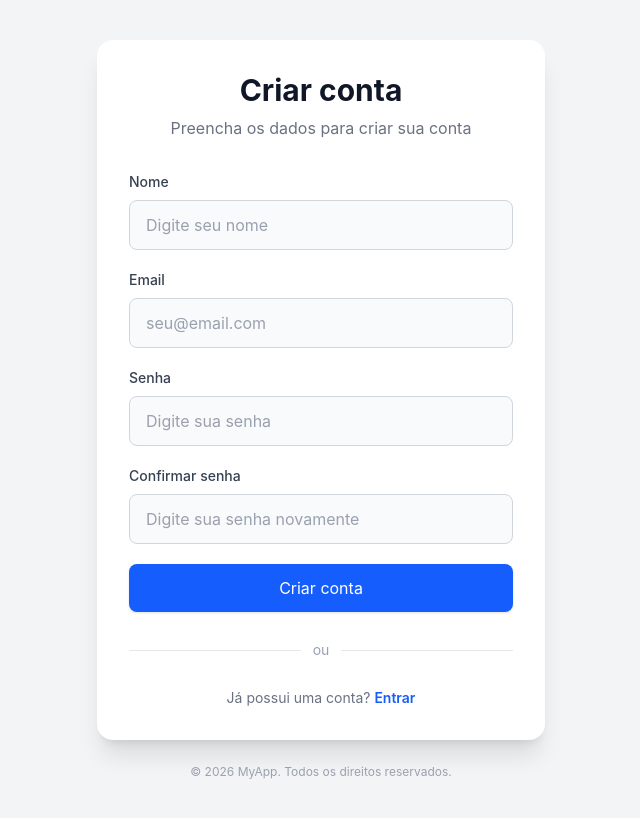
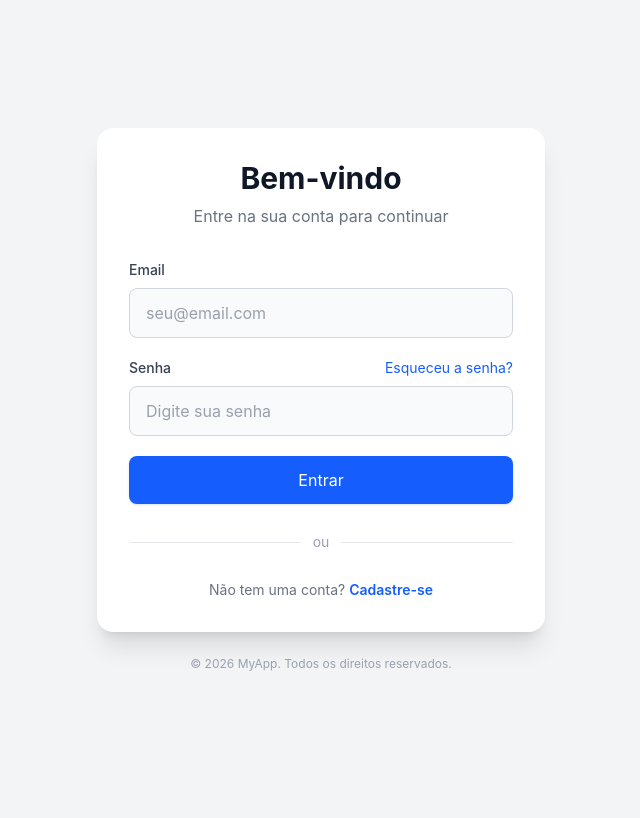
Before and after one commit to KlebersonDuarte/AutenticationSystem, a React (Vite) app in the folder frontend/: page /login in a window 1280 px wide. Shown: the whole page, without its empty margins (319-959 px from the left). Built offline with nearby package versions, Linux system fonts and the light colour scheme.

Commit message:
chore:Utilizando o React Router

```diff
--- a/frontend/package.json
+++ b/frontend/package.json
@@ -12,7 +12,8 @@
   "dependencies": {
     "@tailwindcss/vite": "^4.3.3",
     "react": "^19.2.8",
-    "react-dom": "^19.2.8"
+    "react-dom": "^19.2.8",
+    "react-router-dom": "^7.18.3"
   },
   "devDependencies": {
     "@babel/core": "^7.29.7",
--- a/frontend/src/App.tsx
+++ b/frontend/src/App.tsx
@@ -1,13 +1,18 @@
-//import Login from "./apps/login/login";
-//import Dashboard from "./apps/dashboard/dashboard";
+import {BrowserRouter, Route, Routes} from "react-router-dom";
+import Login from "./apps/login/login";
+import Dashboard from "./apps/dashboard/dashboard";
 import Register from "./apps/register/register";
 
 function App() {
   return (
     <>
-      {/* <Login /> */}
-      {/*<Dashboard />*/}
-      <Register />
+      <BrowserRouter>
+        <Routes>
+          <Route path="/login" element={<Login />} />
+          <Route path="/dashboard" element={<Dashboard />} />
+          <Route path="/register" element={<Register />} />
+        </Routes>
+      </BrowserRouter>
     </>
   );
 }
--- a/frontend/src/apps/dashboard/dashboard.tsx
+++ b/frontend/src/apps/dashboard/dashboard.tsx
@@ -1,4 +1,8 @@
+import {Link} from "react-router-dom";
+
 function Dashboard() {
+
+ //tODO: Implementar a lógica de autenticação e exibição de informações do usuário, incluindo chamadas à API para obter dados da conta e atividades recentes.
   return (
     <div className="min-h-screen bg-gray-100">
       <header className="bg-white border-b border-gray-200">
@@ -15,8 +19,9 @@ function Dashboard() {
 
               <p className="text-xs text-gray-500">Usuário</p>
             </div>
+<Link to="/login">
+            <button
 
-            <button
               type="button"
               className="
                                 px-4 py-2
@@ -31,6 +36,7 @@ function Dashboard() {
             >
               Sair
             </button>
+            </Link>
           </div>
         </div>
       </header>
--- a/frontend/src/apps/login/login.tsx
+++ b/frontend/src/apps/login/login.tsx
@@ -1,4 +1,8 @@
+import {Link} from "react-router-dom";
+
 function Login() {
+
+  //TODO: Implementar a lógica de autenticação de usuário, incluindo validação de formulário e envio de dados para o backend.
   return (
     <main className="min-h-screen bg-gray-100 flex items-center justify-center px-4">
       <div className="w-full max-w-md">
@@ -53,12 +57,12 @@ function Login() {
                   Senha
                 </label>
 
-                <a
-                  href="/forgot-password"
+                <Link
+                  to="/forgot-password"
                   className="text-sm text-blue-600 hover:text-blue-700 hover:underline"
                 >
                   Esqueceu a senha?
-                </a>
+                </Link>
               </div>
 
               <input
@@ -121,12 +125,12 @@ function Login() {
 
           <p className="text-center text-sm text-gray-500">
             Não tem uma conta?{" "}
-            <a
-              href="/register"
+            <Link
+              to="/register"
               className="font-semibold text-blue-600 hover:text-blue-700 hover:underline"
             >
               Cadastre-se
-            </a>
+            </Link>
           </p>
         </div>
 
--- a/frontend/src/apps/register/register.tsx
+++ b/frontend/src/apps/register/register.tsx
@@ -1,4 +1,9 @@
+import {Link} from "react-router-dom";
+
 function Register() {
+
+//TODO: Implementar a lógica de registro de usuário, incluindo validação de formulário e envio de dados para o backend.
+
   return (
     <main className="min-h-screen bg-gray-100 flex items-center justify-center px-4 py-10">
       <div className="w-full max-w-md">
@@ -176,8 +181,8 @@ function Register() {
 
           <p className="text-center text-sm text-gray-500">
             Já possui uma conta?{" "}
-            <a
-              href="/login"
+            <Link
+              to="/login"
               className="
                                 font-semibold
                                 text-blue-600
@@ -186,7 +191,7 @@ function Register() {
                             "
             >
               Entrar
-            </a>
+            </Link>
           </p>
         </div>
 
```
Also changed, not shown: 1 other file (tests, documents, lock files or other folders).
